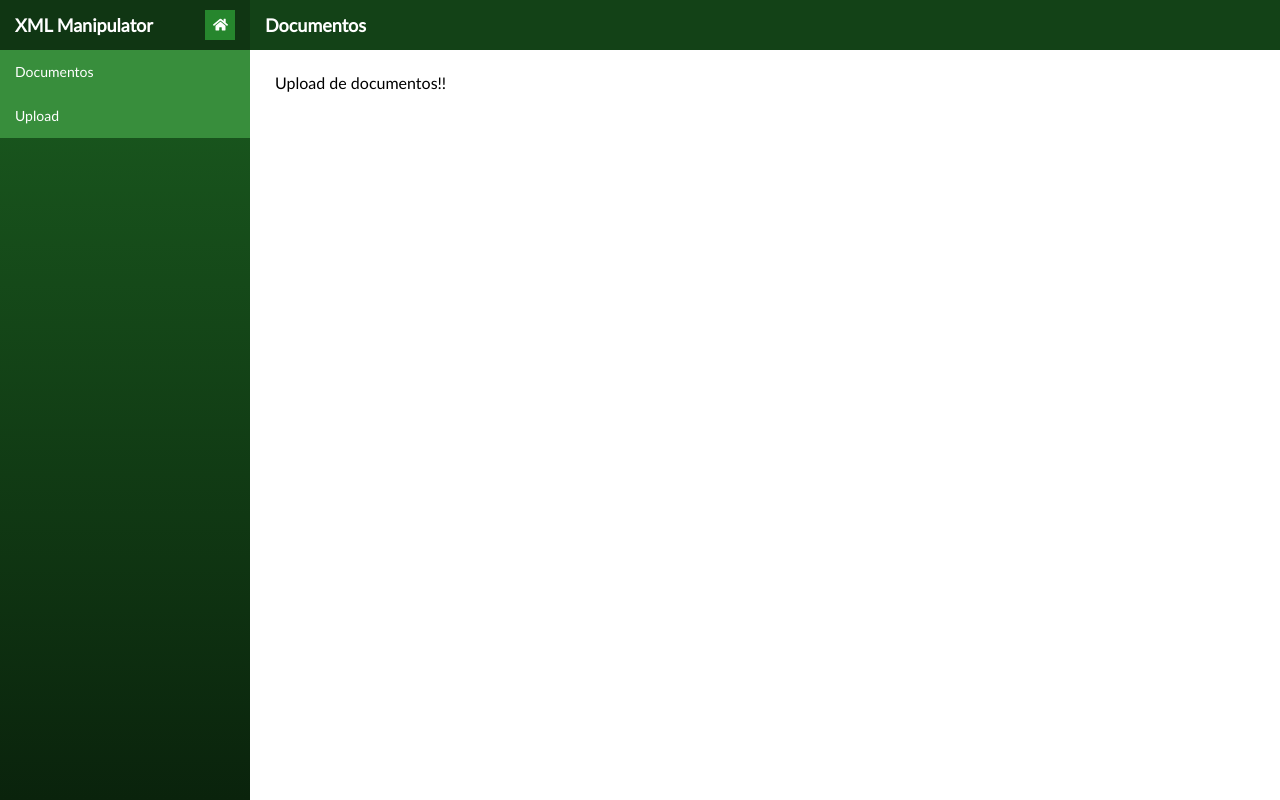
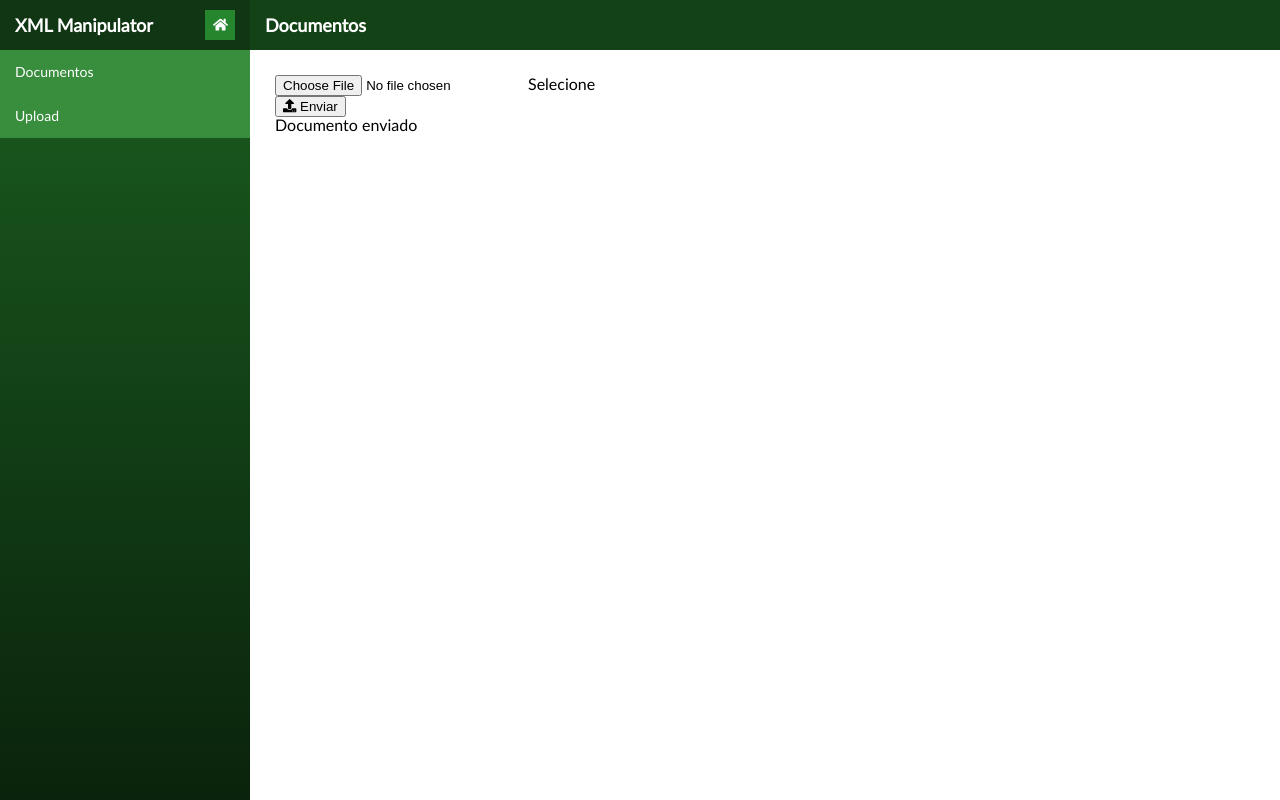
Before and after one commit to andreLagacione/xml-manipulator-rcweb, a React (Create React App) app: page /upload-document in a window 1280 px wide. Built offline with nearby package versions, Linux system fonts and the light colour scheme.

Commit message:
create form to update file

```diff
--- a/src/components/upload-document/upload-document.js
+++ b/src/components/upload-document/upload-document.js
@@ -1,8 +1,28 @@
 import React from 'react';
+import { FontAwesomeIcon } from '@fortawesome/react-fontawesome';
+
+import { faUpload } from "@fortawesome/free-solid-svg-icons";
 
 function UploadDocument() {
-    return(
-        <h1>Upload de documentos!!</h1>
+    return (
+        <>
+            <form onSubmit="" id="document-upload">
+                <input type="file" name="fileInput" id="fileInput" />
+                <label htmlFor="fileInput" className="file-name">
+                    <span className="btn-select">Selecione</span>
+                </label>
+
+                <div className="row-button">
+                    <button className="btn-submit">
+                        <FontAwesomeIcon icon={faUpload} /> Enviar
+                </button>
+                </div>
+            </form>
+
+            <div className="xml-document">
+                <h3 className="title">Documento enviado</h3>
+            </div>
+        </>
     );
 }
 
```
